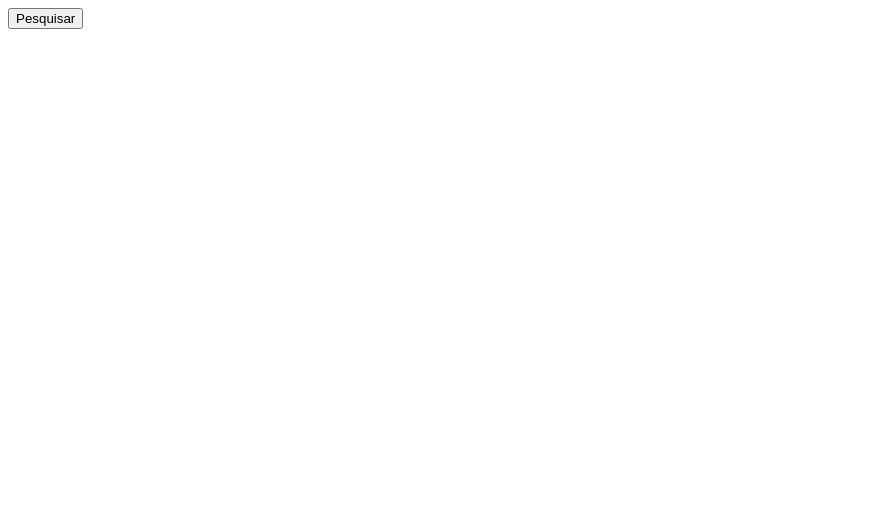
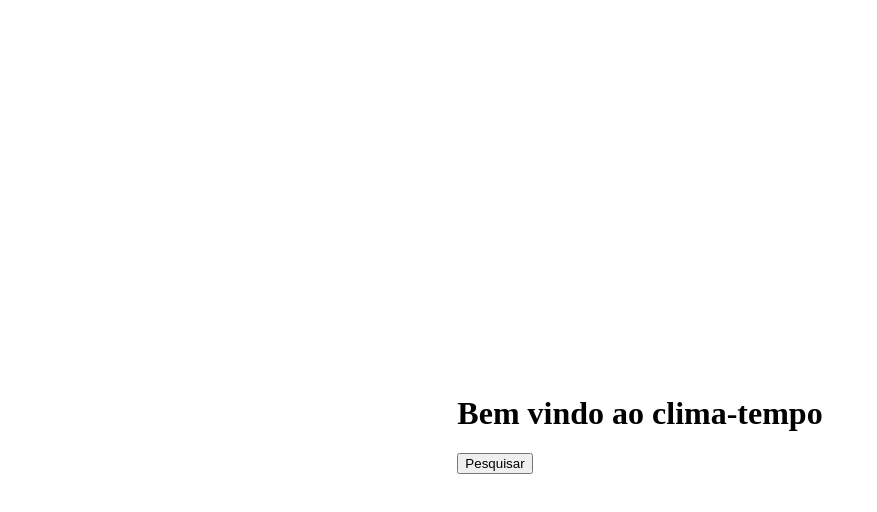
Before and after one commit to oliveirajo7/clima-tempo, an Angular app: page /clima in a window 1280 px wide. Shown: the top 512 px of the page, without its empty margins (0-877 px from the left). Built offline with nearby package versions, Linux system fonts and the light colour scheme.

Commit message:
Refactor

```diff
--- a/src/app/pages/clima/clima.component.html
+++ b/src/app/pages/clima/clima.component.html
@@ -1 +1,6 @@
-<button (click)="navegarParaTelaDePesquisa()">Pesquisar</button>
+<div class="clima-container">
+    <div>
+        <h1>Bem vindo ao clima-tempo</h1>
+        <button (click)="navegarParaTelaDePesquisa()">Pesquisar</button>
+    </div>
+</div>
--- a/src/app/pages/clima/clima.component.scss
+++ b/src/app/pages/clima/clima.component.scss
@@ -0,0 +1,19 @@
+:host {
+    position: fixed;
+    inset: 0;
+    display: block;
+
+    .clima-container {
+        position: relative;
+        min-height: 100vh;
+        display: grid;
+        place-items: center;
+        padding: 24px;
+    }
+
+    .card {
+        width: 100%;
+        max-width: 420px;
+        background: rgba(255, 255, 255, 0.4);
+    }
+}
```
